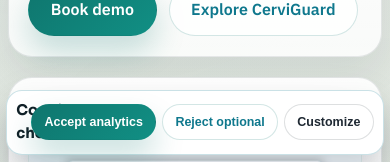
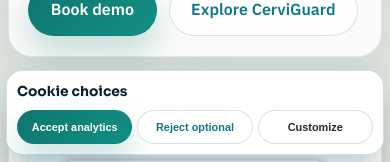
Before and after one commit to SmartCloverAI/SmartClover, a Next.js app: page / in a window 390 px wide. Shown: the part 682-844 px from the top of the page. Built offline with nearby package versions, Linux system fonts and the light colour scheme; no server answers.

Commit message:
fix: close stage 4 live review blockers

```diff
--- a/public/openapi.json
+++ b/public/openapi.json
@@ -135,7 +135,7 @@
           },
           "version": {
             "type": "string",
-            "example": "3.39"
+            "example": "3.40"
           },
           "checkedAt": {
             "type": "string",
--- a/styles/globals.css
+++ b/styles/globals.css
@@ -1559,13 +1559,40 @@
     right: 0.4rem;
     bottom: 0.45rem;
     width: auto;
-    flex-direction: row;
-    align-items: center;
-    padding: 0.5rem 0.55rem;
+    flex-direction: column;
+    align-items: stretch;
+    gap: 0.45rem;
+    padding: 0.6rem;
+  }
+
+  .consent-banner-copy {
+    gap: 0.1rem;
+  }
+
+  .consent-banner h2 {
+    font-size: 0.86rem;
+  }
+
+  .consent-banner p {
+    display: none;
   }
 
   .consent-banner-actions {
-    justify-content: flex-end;
+    display: grid;
+    grid-template-columns: repeat(3, minmax(0, 1fr));
+    justify-content: stretch;
+    gap: 0.3rem;
+    width: 100%;
+  }
+
+  .consent-banner .button {
+    width: 100%;
+    min-width: 0;
+    min-height: 34px;
+    padding: 0.45rem 0.3rem;
+    font-size: clamp(0.68rem, 2.7vw, 0.76rem);
+    white-space: normal;
+    text-align: center;
   }
 
   .consent-settings-button {
--- a/version.json
+++ b/version.json
@@ -1,3 +1,3 @@
 {
-  "version": "3.39"
+  "version": "3.40"
 }
```
Also changed, not shown: pages/cybersecurity.jsx (+13 -0 lines), 2 other files (tests, documents, lock files or other folders).
